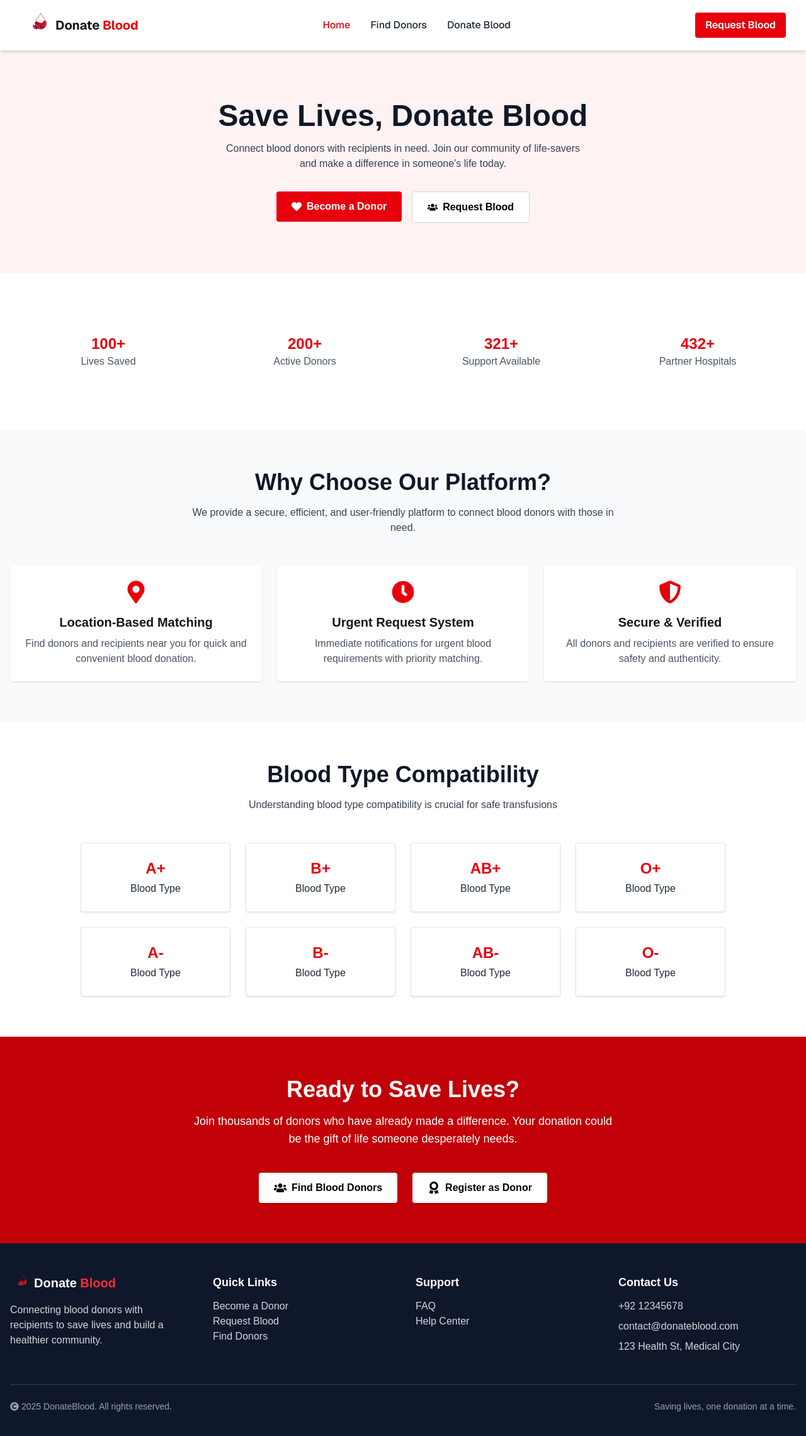
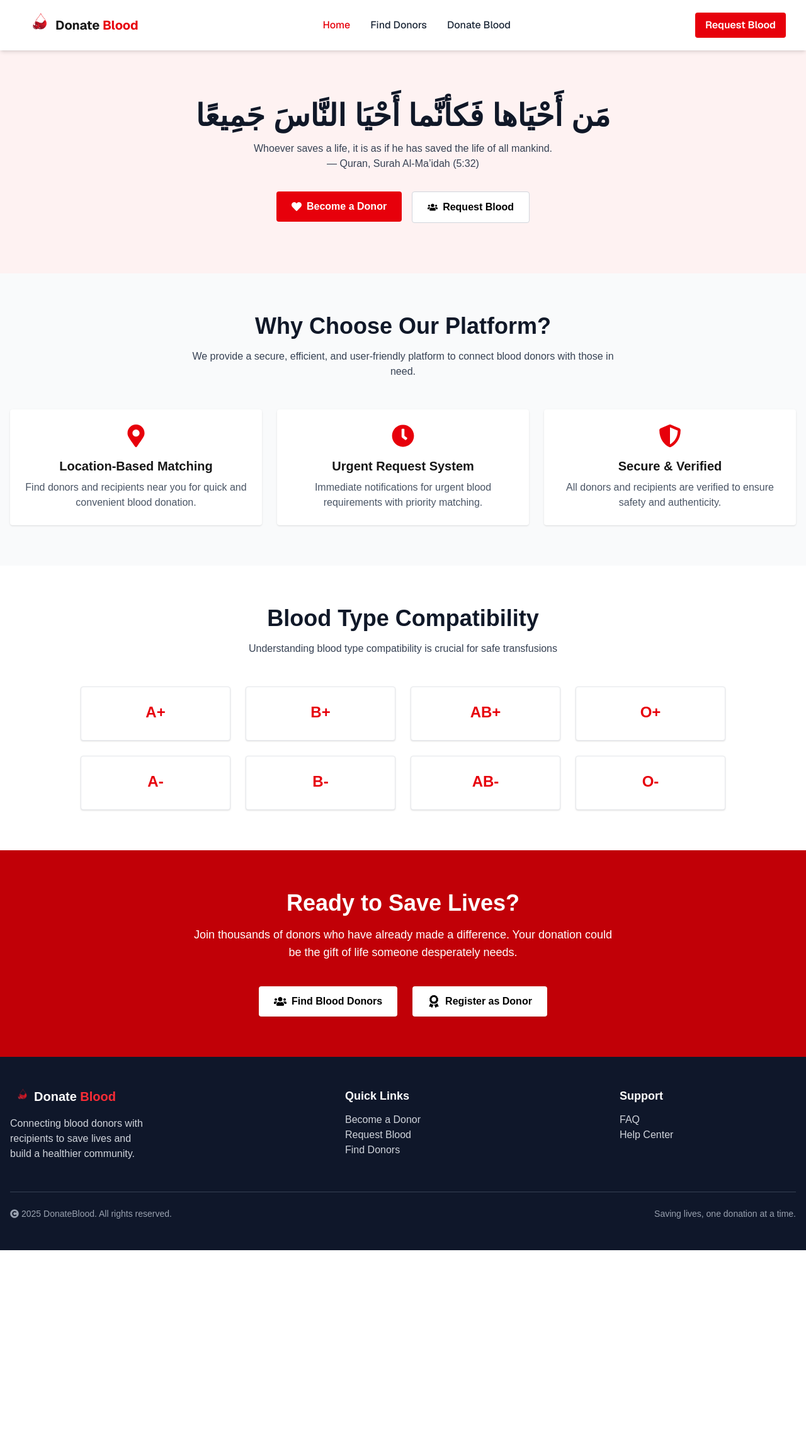
Before and after one commit to Msherazkhan801/donate-blood, a Next.js app: page / in a window 1280 px wide. Shown: the top 2280 px of the page at 63% size. After the commit the page ends 1985 px from the top, so only its background shows below. Built offline with nearby package versions, Linux system fonts and the light colour scheme; no server answers.

Commit message:
arabic words changes

```diff
--- a/src/app/donate-blood/page.js
+++ b/src/app/donate-blood/page.js
@@ -100,10 +100,7 @@ const Page = () => {
             </Section>
 
             {/* Emergency Contact */}
-            <Section title="Emergency Contact" icon={<FaPhone />} description="Someone we can contact in case of emergency">
-              <Input name="emergencyName" value={formData.emergencyName} onChange={handleChange} placeholder="Emergency Contact Name *" />
-              <Input name="emergencyPhone" value={formData.emergencyPhone} onChange={handleChange} placeholder="Emergency Contact Phone *" />
-            </Section>
+
 
             <div className="text-center mt-6">
               <button type="submit" className="bg-red-600 text-white px-6 py-2 rounded hover:bg-red-700 transition">
--- a/src/app/page.js
+++ b/src/app/page.js
@@ -11,7 +11,7 @@ export default function Home() {
    <>
    <Navbar/>
    <Hero/>
-   <State/>
+   {/* <State/> */}
    <WhyChoose/>
    <BloodCompatibility/>
    <CallToAction/>
--- a/src/components/BloodCompatibility.js
+++ b/src/components/BloodCompatibility.js
@@ -18,9 +18,10 @@ export default function BloodCompatibility() {
           <div
             key={index}
             className="bg-white border border-gray-200 rounded shadow-sm p-6 hover:shadow-md transition"
+
           >
-            <h3 className="text-2xl font-extrabold text-red-600 mb-1">{type}</h3>
-            <p className="text-gray-800 font-medium">Blood Type</p>
+            <h3 className="text-2xl font-extrabold text-red-600 mb-1" >{type}</h3>
+            {/* <p className="text-gray-800 font-medium">Blood Type</p> */}
           </div>
         ))}
       </div>
--- a/src/components/Footer.js
+++ b/src/components/Footer.js
@@ -6,17 +6,18 @@ import Link from 'next/link'
 export default function Footer() {
   return (
     <footer className="bg-[#0F172A] text-white py-12 px-4">
-      <div className="max-w-7xl mx-auto grid md:grid-cols-4 gap-10">
+      <div className="max-w-7xl mx-auto grid md:grid-cols-3 gap-15">
         <div>
           <div className="flex items-center space-x-2 mb-4">
             <Image src="/assets/images/logo.png" alt="Logo" width={30} height={30} />
             <span className="text-xl font-bold">Donate <span className="text-red-500">Blood</span></span>
           </div>
-          <p className="text-gray-300">
-            Connecting blood donors with recipients to save lives and build a healthier community.
+          <p className="text-gray-300 ">
+            Connecting blood donors with <br/>recipients
+             to save lives and<br/> build a healthier community.
           </p>
         </div>
-        <div>
+        <div className='ml-24'>
           <h3 className="text-lg font-semibold mb-3">Quick Links</h3>
           <ul className="text-gray-300 space-y-2">
            <Link href='/donate-blood ' className=''> <li>Become a Donor</li></Link>
@@ -24,20 +25,12 @@ export default function Footer() {
              <Link href='/find-donor' className=''> <li>Find Donors</li></Link>
           </ul>
         </div>
-        <div>
+        <div className='ml-24'>
           <h3 className="text-lg font-semibold mb-3">Support</h3>
           <ul className="text-gray-300 space-y-2">
           <Link href='/faq ' className=''>  <li>FAQ</li></Link>
             <li>Help Center</li>
 
-          </ul>
-        </div>
-        <div>
-          <h3 className="text-lg font-semibold mb-3">Contact Us</h3>
-          <ul className="text-gray-300 space-y-2">
-            <li>+92 12345678</li>
-            <li>contact@donateblood.com</li>
-            <li>123 Health St, Medical City</li>
           </ul>
         </div>
       </div>
--- a/src/components/Hero.js
+++ b/src/components/Hero.js
@@ -6,11 +6,13 @@ const Hero = () => {
   return (
     <section className="bg-red-50 py-20 text-center px-4">
         <h1 className="text-4xl md:text-5xl font-bold text-gray-900 mb-4">
-          Save Lives, Donate Blood
+         مَن أَحْيَاها فَكأنَّما أَحْيَا النَّاسَ جَمِيعًا
         </h1>
         <p className="text-gray-700 max-w-xl mx-auto mb-8">
-          Connect blood donors with recipients in need. Join our community of
-          life-savers and make a difference in someone’s life today.
+     {"Whoever saves a life, it is as if he has saved the life of all mankind."}
+     <span className='block'>— Quran, Surah Al-Ma’idah (5:32)</span>
+
+
         </p>
         <div className="flex justify-center space-x-4">
         <Link href="/donate-blood" className="hover:text-red-600">  <button className="flex items-center bg-red-600 text-white px-6 py-3 rounded font-semibold hover:bg-red-700 transition">
```
Also changed, not shown: src/components/Navbar.js (+0 -9 lines).
